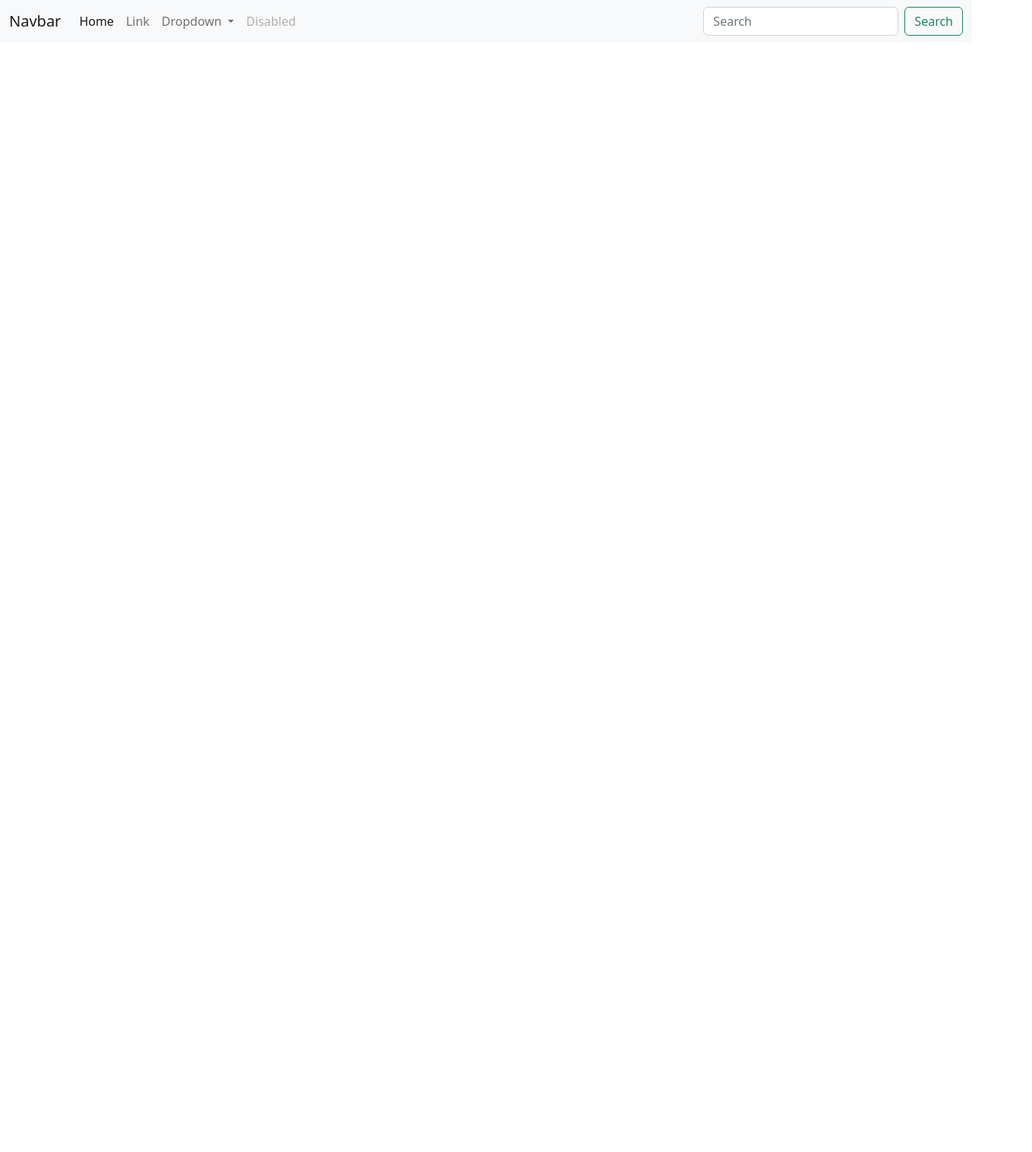
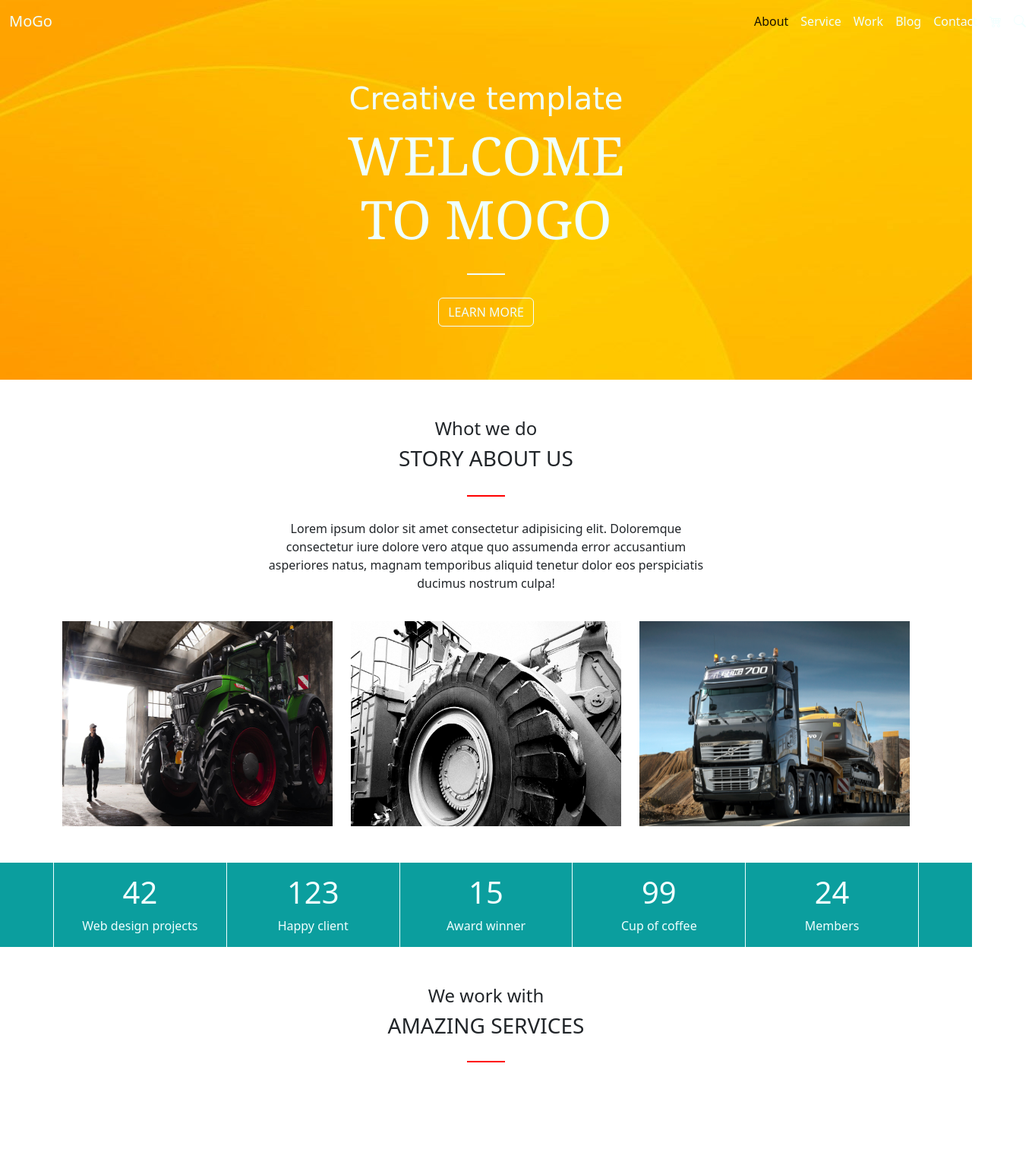
Before and after one commit to tsiumrak/git-exzamen, a plain HTML site: page index.html in a window 1280 px wide. Shown: the whole page at 76% size, 1359 px wide, since content can reach past the window. Before the commit the page ends 800 px from the top, so only its background shows below. Drawn offline with nearby package versions, Linux system fonts and the light colour scheme.

Commit message:
added header and body

```diff
--- a/css/style.css
+++ b/css/style.css
@@ -0,0 +1,93 @@
+.collapse{
+    margin-left: 900px;
+}
+.header{
+    background-image: url(../Images/1625837946_13-kartinkin-com-p-odnotonnie-oboi-oranzhevie-krasivie-16.jpg);
+    height: 500px;
+}
+.header a{
+    color: azure;
+}
+.welcome{
+    width: 430px;
+    height: 300px;
+    margin-left: auto;
+    margin-right: auto;
+    margin-top: 50px;
+    text-align: center;
+}
+.welcome h3{
+    font-size: 40px;
+    color: azure;
+    font-family: cursive;
+}
+.welcome h1{
+    font-size: 70px;
+    color: azure;
+    font-family: Georgia, serif;
+}
+.line{
+    width: 50px;
+    border-bottom: 2px solid azure;
+    margin-left: auto;
+    margin-right: auto;
+    margin-top: 30px;
+}
+.button{
+    border: 1px solid azure;
+    margin-top: 30px;
+    color: azure;
+}
+.Story{
+    width: 600px;
+    height: 220px;
+    margin-left: auto;
+    margin-right: auto;
+    margin-top: 50px;
+    text-align: center;
+}
+.line2{
+    width: 50px;
+    border-bottom: 2px solid red;
+    margin-left: auto;
+    margin-right: auto;
+    margin-bottom: 30px;
+}
+.container img{
+    width: 100%;
+    height: 270px;
+}
+.numbers{
+    background-color: rgb(11, 158, 158);
+}
+.cont{
+    color: azure;
+}
+.number{
+    border-left: 1px solid azure;
+}
+.number_2{
+    border-right: 1px solid azure;
+    border-left: 1px solid azure;
+}
+.number h1{
+    margin-top: 15px;
+}
+.number_2 h1{
+    margin-top: 15px;
+}
+.amazing{
+    width: 600px;
+    height: 220px;
+    margin-left: auto;
+    margin-right: auto;
+    margin-top: 50px;
+    text-align: center;
+}
+.line3{
+    width: 50px;
+    border-bottom: 2px solid red;
+    margin-left: auto;
+    margin-right: auto;
+    margin-top: 30px;
+}
--- a/index.html
+++ b/index.html
@@ -11,42 +11,109 @@
 </head>
 <body>
 
-    <nav class="navbar navbar-expand-lg bg-light">
+    <div class="header">
+    <nav class="navbar navbar-expand-lg ">
         <div class="container-fluid">
-          <a class="navbar-brand" href="#">Navbar</a>
+          <a class="navbar-brand" href="#">MoGo</a>
           <button class="navbar-toggler" type="button" data-bs-toggle="collapse" data-bs-target="#navbarSupportedContent" aria-controls="navbarSupportedContent" aria-expanded="false" aria-label="Toggle navigation">
             <span class="navbar-toggler-icon"></span>
           </button>
           <div class="collapse navbar-collapse" id="navbarSupportedContent">
             <ul class="navbar-nav me-auto mb-2 mb-lg-0">
               <li class="nav-item">
-                <a class="nav-link active" aria-current="page" href="#">Home</a>
+                <a class="nav-link active" aria-current="page" href="#">About</a>
               </li>
               <li class="nav-item">
-                <a class="nav-link" href="#">Link</a>
-              </li>
-              <li class="nav-item dropdown">
-                <a class="nav-link dropdown-toggle" href="#" role="button" data-bs-toggle="dropdown" aria-expanded="false">
-                  Dropdown
-                </a>
-                <ul class="dropdown-menu">
-                  <li><a class="dropdown-item" href="#">Action</a></li>
-                  <li><a class="dropdown-item" href="#">Another action</a></li>
-                  <li><hr class="dropdown-divider"></li>
-                  <li><a class="dropdown-item" href="#">Something else here</a></li>
-                </ul>
+                <a class="nav-link" href="#">Service</a>
               </li>
               <li class="nav-item">
-                <a class="nav-link disabled">Disabled</a>
+                <a class="nav-link" href="#">Work</a>
               </li>
-            </ul>
-            <form class="d-flex" role="search">
-              <input class="form-control me-2" type="search" placeholder="Search" aria-label="Search">
-              <button class="btn btn-outline-success" type="submit">Search</button>
-            </form>
+              <li class="nav-item">
+                <a class="nav-link" href="#">Blog</a>
+              </li>
+              <li class="nav-item">
+                <a class="nav-link" href="#">Contact</a>
+              </li>
+              <li class="nav-item">
+                <a class="nav-link" href="#"><i class="bi bi-cart4"></i></a>
+              </li>
+              <li class="nav-item">
+                <a class="nav-link" href="#"><i class="bi bi-search"></i></a>
+              </li>
           </div>
         </div>
       </nav>
+
+      <div class="welcome">
+        <h3>Creative template</h3>
+        <h1>WELCOME TO MOGO</h1>
+        <div class="line"></div>
+        <button type="button" class="btn button">LEARN MORE</button>
+      </div>
+    </div>
+
+
+    <div class="Story">
+        <h4>Whot we do</h4>
+        <h3>STORY ABOUT US</h3>
+        <br>
+        <div class="line2"></div>
+        <div class="lor">Lorem ipsum dolor sit amet consectetur adipisicing elit. Doloremque consectetur iure dolore vero atque quo assumenda error accusantium asperiores natus, magnam temporibus aliquid tenetur dolor eos perspiciatis ducimus nostrum culpa!</div>
+    </div>
+    <br><br>
+
+    <div class="container text-center">
+        <div class="row">
+            <div class="col col-xs-12 col-sm-6 col-md-4 col-lg-4 col-xl-4 col-xxl-4">
+                <img src="./Images/b86cfb9a7d155573b3c023a642befbe5-1.jpg" alt="">
+            </div>
+            <div class="col col-xs-12 col-sm-6 col-md-4 col-lg-4 col-xl-4 col-xxl-4">
+                <img src="./Images/promislovi-dviguna-chorno-bili-shpalery-2.jpg" alt="">
+            </div>
+            <div class="col col-xs-12 col-sm-6 col-md-4 col-lg-4 col-xl-4 col-xxl-4">
+                <img src="./Images/Грузовики-обои-для-рабочего-стола016-3.jpg" alt="">
+            </div>
+        </div>
+    </div>
+    <br><br>
+
+
+    <div class="numbers">
+        <div class="container text-center">
+            <div class="row align-items-center cont">
+                <div class="col number">
+                    <h1>42</h1>
+                    <p>Web design projects</p>
+                </div>
+                <div class="col number">
+                    <h1>123</h1>
+                    <p>Happy client</p>
+                </div>
+                <div class="col number">
+                    <h1>15</h1>
+                    <p>Award winner</p>
+                </div>
+                <div class="col number">
+                    <h1>99</h1>
+                    <p>Cup of coffee</p>
+                </div>
+                <div class="col number_2">
+                    <h1>24</h1>
+                    <p>Members</p>
+                </div>
+            </div>
+        </div>
+    </div>
+
+    <div class="amazing">
+        <h4>We work with</h4>
+        <h3>AMAZING SERVICES</h3>
+        <div class="line3"></div>
+    </div>
+
+
+
 
 
 
```
Also changed, not shown: Images/1625837946_13-kartinkin-com-p-odnotonnie-oboi-oranzhevie-krasivie-16.jpg (added), Images/b86cfb9a7d155573b3c023a642befbe5-1.jpg (added), Images/promislovi-dviguna-chorno-bili-shpalery-2.jpg (added), Images/Грузовики-обои-для-рабочего-стола016-3.jpg (added).
